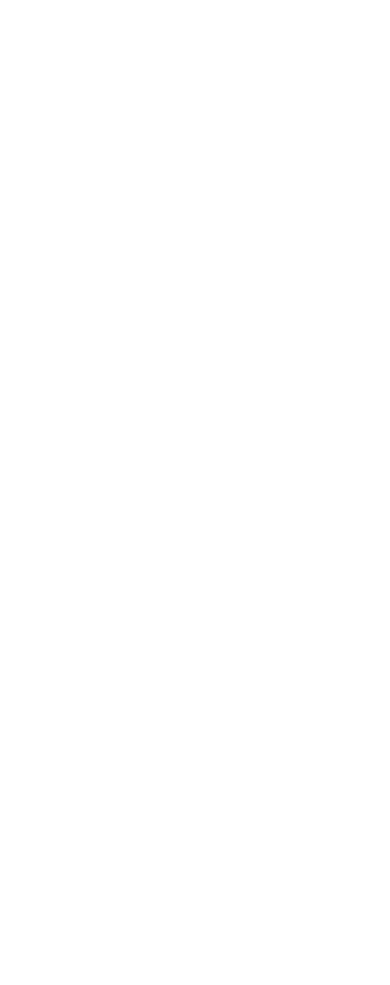
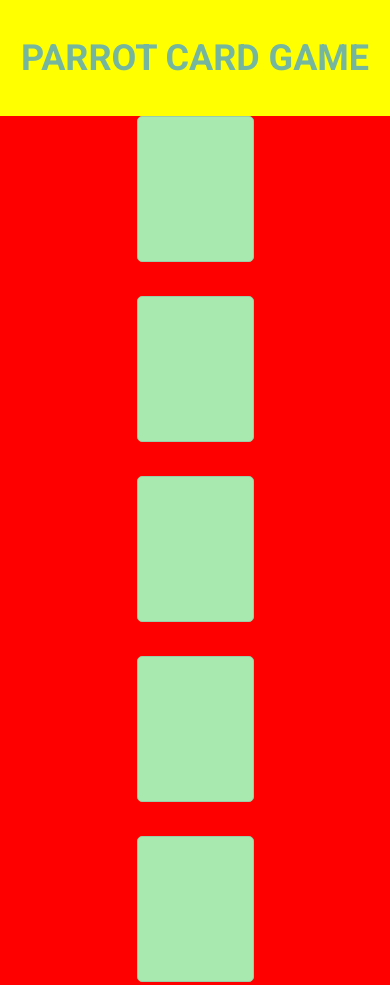
Before and after one commit to periebm/parrots-card-game, a plain HTML site: page index.html in a window 390 px wide. Shown: the top 985 px of the page. Before the commit the page ends 844 px from the top, so only its background shows below. Drawn offline with Linux system fonts and the light colour scheme.

Commit message:
layout finalizado

```diff
--- a/index.html
+++ b/index.html
@@ -5,12 +5,43 @@
     <meta http-equiv="X-UA-Compatible" content="IE=edge">
     <meta name="viewport" content="width=device-width, initial-scale=1.0">
     <link rel="stylesheet" href="reset.css" />
+    <link rel="preconnect" href="https://fonts.googleapis.com"><link rel="preconnect" href="https://fonts.gstatic.com" crossorigin><link href="https://fonts.googleapis.com/css2?family=Roboto:ital,wght@0,100;0,300;0,400;0,500;0,700;1,100;1,300;1,400;1,500;1,700&display=swap" rel="stylesheet">
 
     <link rel="stylesheet" href="style.css"/>
     <title>PARROT CARD GAME</title>
 </head>
 
 <body>
+    <div class="geral">
+        <h1>PARROT CARD GAME
+        </h1>
 
+        <div class="deck">
+            <div class="card">
+            </div>
+
+            <div class="card">
+            </div>
+
+            <div class="card">
+            </div>
+
+            <div class="card">
+            </div>
+
+            <div class="card">
+            </div>
+
+            <div class="card">
+            </div>
+
+            <div class="card">
+            </div>
+
+            <div class="card">
+            </div>
+
+        </div>
+    </div>
 </body>
 </html>
--- a/style.css
+++ b/style.css
@@ -0,0 +1,71 @@
+
+body{
+    background-color: #EEF9BF;
+    font-family: "Roboto", sans-serif;
+}
+
+*{
+    box-sizing: border-box;
+}
+
+.geral{
+    margin: 0 auto;
+    width: 100%;
+    height: 100%;
+    background-color: yellow;
+    display: flex;
+    flex-wrap: wrap;
+    justify-content: space-around;
+    align-items: center;
+}
+
+.deck{
+    margin: 0 auto;
+    width: 1110px;
+    background-color: blue;
+    display: flex;
+    flex-wrap: wrap;
+    justify-content: space-around;
+    align-items: center;
+}
+.card{
+    height: 146px;
+    width: 117px;
+    background-color: #A7E9AF;
+    margin: 0 34px 34px 34px;
+    border: 1px solid #99CEA8;
+    border-radius: 5px;
+}
+
+h1{
+    font-size: 56px;
+    font-weight: 700;
+    color: #75B79E;
+    margin-top: 40px;
+    margin-bottom: 53px;
+    text-align: center;
+
+}
+
+@media(max-width: 600px){
+    body{
+    }
+
+    .deck{
+        width: 100%;
+        display: block;
+        flex-wrap: nowrap;
+        background-color: red;
+
+    }
+
+    h1{
+        font-size: 36px;
+        margin-bottom: 40px;
+    }
+
+    .card{
+        margin: 0 auto;
+        margin-bottom: 34px;
+    }
+}
```
